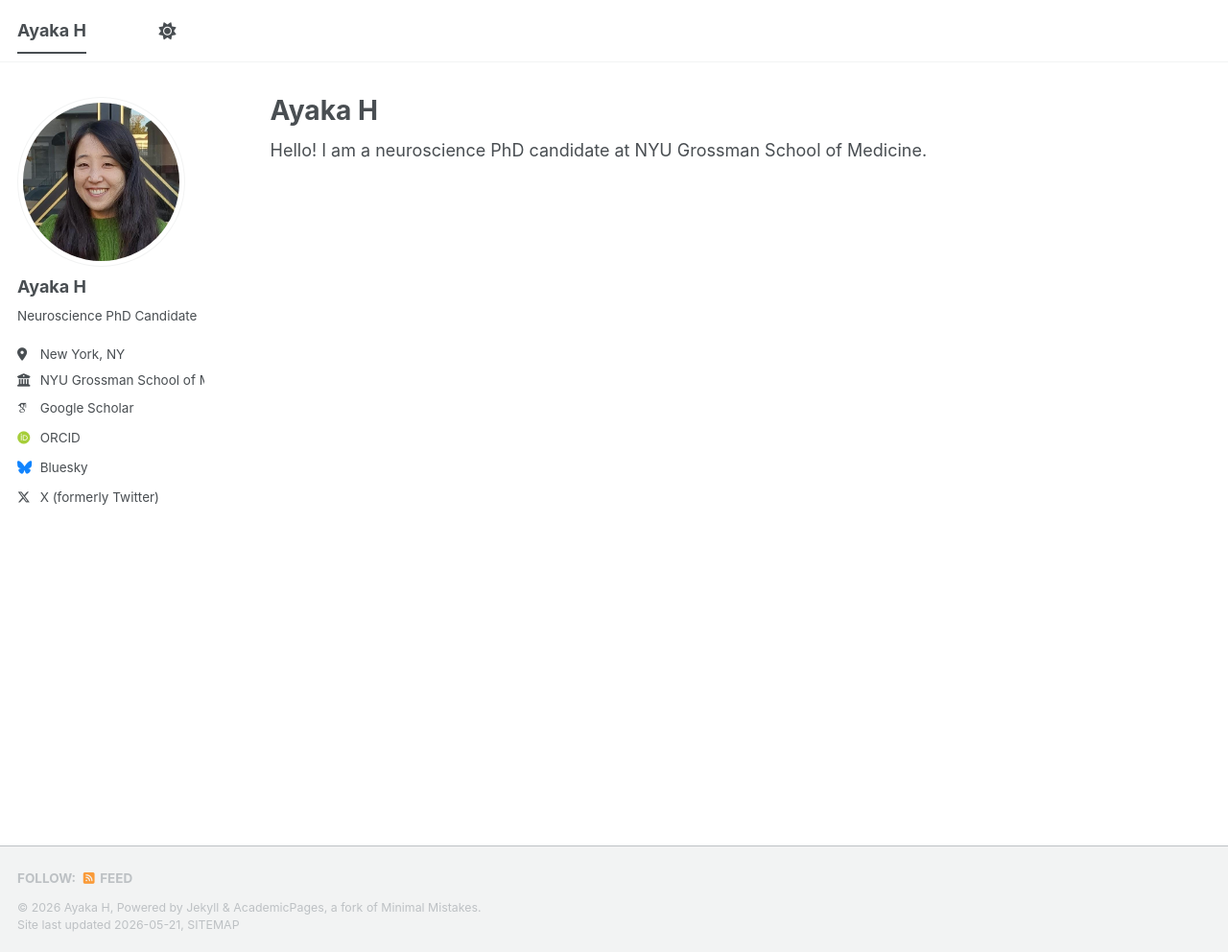
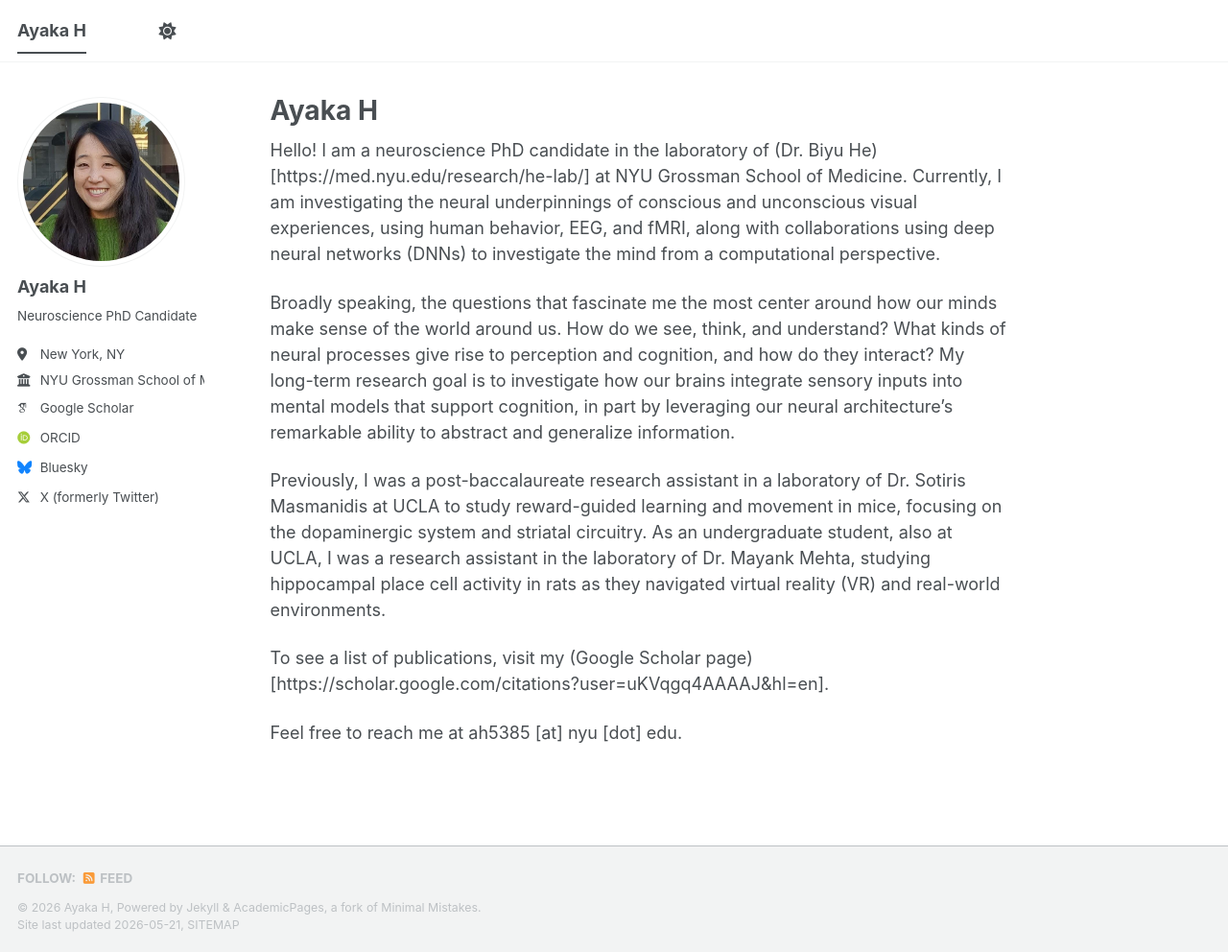
Before and after one commit to ahachisuka/ayakahach.github.io, a Jekyll site: the page built from _pages/about.md, in a window 1280 px wide and 992 px high. Shown: the whole window at 96% size. Built offline with Jekyll 4.4.1, drawn with Linux system fonts in a browser that asks for light colours; some web fonts are replaced; a script bundle is joined from its source files by our own code; library files that are not in the unit come from our copies.

Commit message:
Update about.md

```diff
--- a/_pages/about.md
+++ b/_pages/about.md
@@ -7,4 +7,12 @@ redirect_from:
   - /about.html
 ---
 
-Hello! I am a neuroscience PhD candidate at NYU Grossman School of Medicine.
+Hello! I am a neuroscience PhD candidate in the laboratory of (Dr. Biyu He)[https://med.nyu.edu/research/he-lab/] at NYU Grossman School of Medicine. Currently, I am investigating the neural underpinnings of conscious and unconscious visual experiences, using human behavior, EEG, and fMRI, along with collaborations using deep neural networks (DNNs) to investigate the mind from  a computational perspective.
+
+Broadly speaking, the questions that fascinate me the most center around how our minds make sense of the world around us. How do we see, think, and understand? What kinds of neural processes give rise to perception and cognition, and how do they interact? My long-term research goal is to investigate how our brains integrate sensory inputs into mental models that support cognition, in part by leveraging our neural architecture’s remarkable ability to abstract and generalize information.
+
+Previously, I was a post-baccalaureate research assistant in a laboratory of Dr. Sotiris Masmanidis at UCLA to study reward-guided learning and movement in mice, focusing on the dopaminergic system and striatal circuitry. As an undergraduate student, also at UCLA, I was a research assistant in the laboratory of Dr. Mayank Mehta, studying hippocampal place cell activity in rats as they navigated virtual reality (VR) and real-world environments.
+
+To see a list of publications, visit my (Google Scholar page)[https://scholar.google.com/citations?user=uKVqgq4AAAAJ&hl=en].
+
+Feel free to reach me at ah5385 [at] nyu [dot] edu.
```
